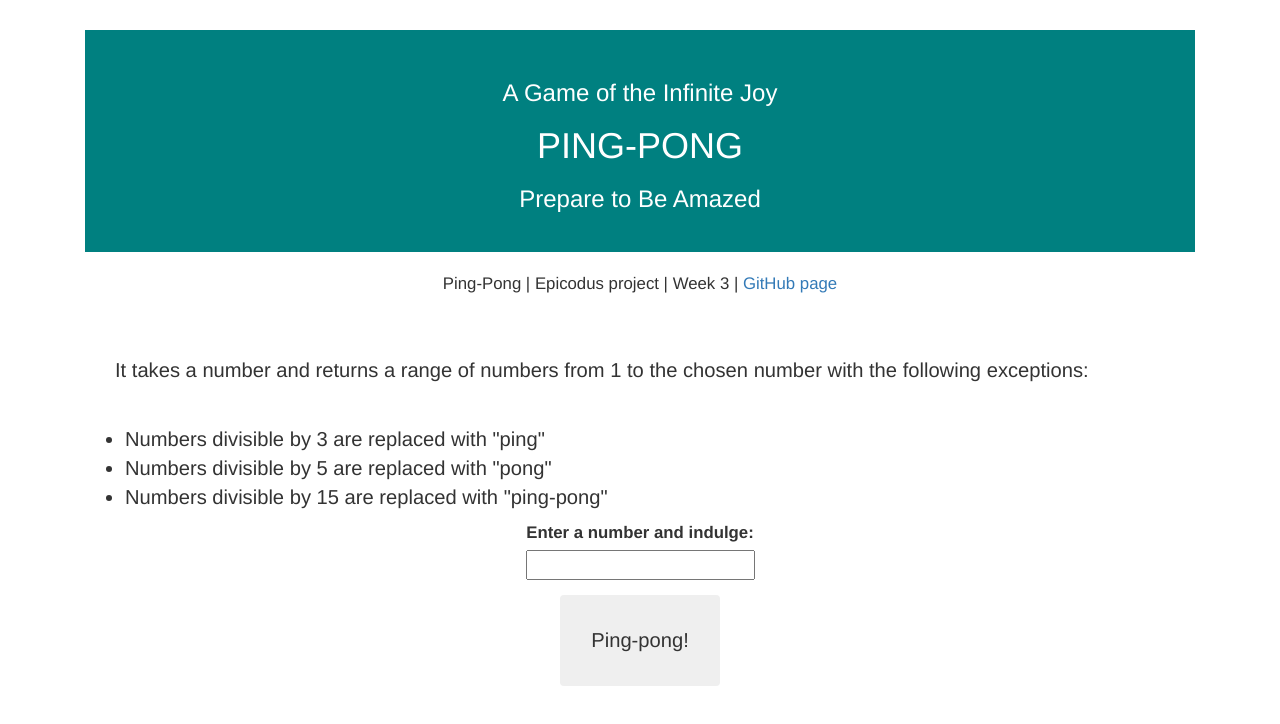
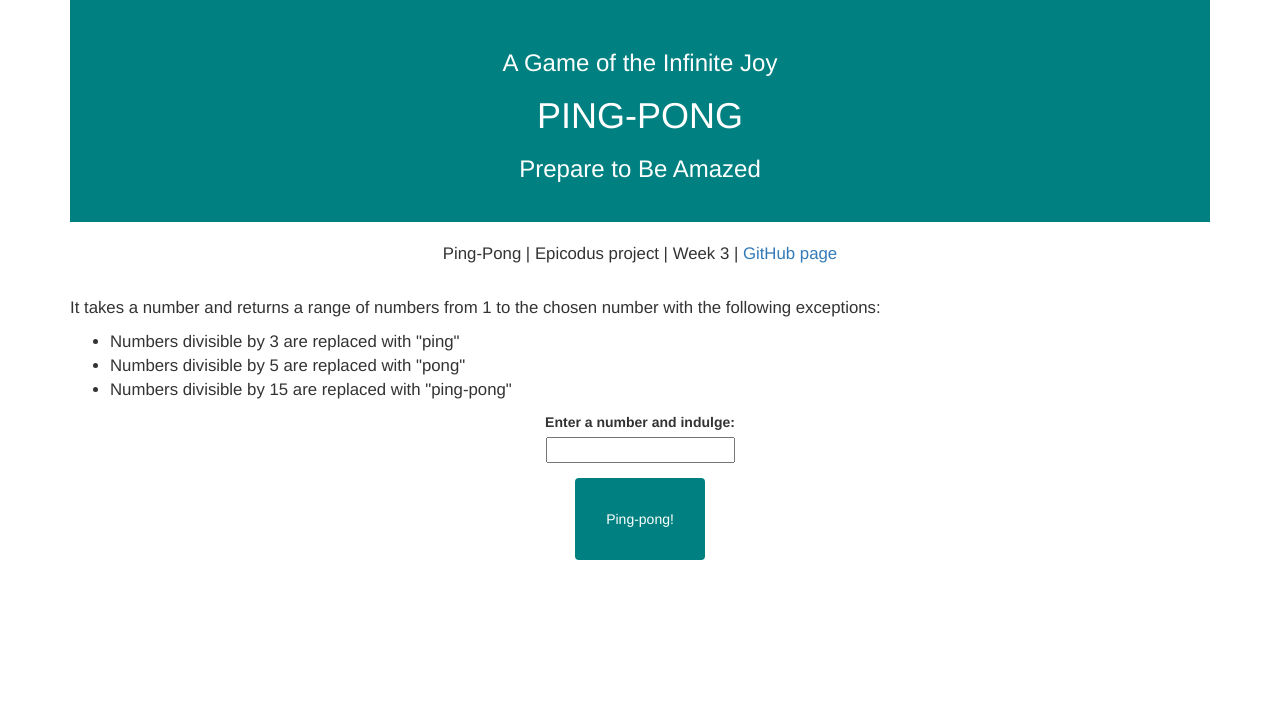
Before and after one commit to klotsa/ping-pong, a plain HTML site: page index.html in a window 1280 px wide. Drawn offline with Linux system fonts and the light colour scheme.

Commit message:
add minor changes

```diff
--- a/css/styles.css
+++ b/css/styles.css
@@ -2,7 +2,7 @@
 display: none;
 }
 
-.header {
+.header, .btn {
   text-align: center;
   color: white;
   background-color: teal;
@@ -13,7 +13,7 @@ display: none;
   text-align: center;
 }
 
-#result, .container, .btn, .intro, .col-4, .col-8 {
+#result, .container, .btn, .intro, {
   padding: 30px;
   font-size: 1.2em;
 }
@@ -24,4 +24,5 @@ ul, .intro {
 
 #about {
   padding: 20px;
+  font-size: 1.2em;
 }
--- a/index.html
+++ b/index.html
@@ -17,7 +17,6 @@
     <div id="about">
       <p class="info">Ping-Pong | Epicodus project | Week 3 | <a href ="https://github.com/klotsa/ping-pong">GitHub page</a>
     </div>
-    <div class="right">
       <p class="intro">It takes a number and returns a range of numbers from 1 to the chosen number with the following exceptions:</p>
       <ul>
         <li>Numbers divisible by 3 are replaced with "ping"
@@ -34,7 +33,6 @@
       <div id="product">
        <p id="result"></p>
       </div>
-      </div>
     </div>
    </div>
   </body>
--- a/js/scripts.js
+++ b/js/scripts.js
@@ -36,7 +36,6 @@ $(document).ready(function() {
     event.preventDefault();
     var numeralInput = $("input#numeral").val();
     var result = numeral(numeralInput);
-   //  $("#result").text(results);
     $("#result").show();
     // console.log(outputFinal);
   });
```
